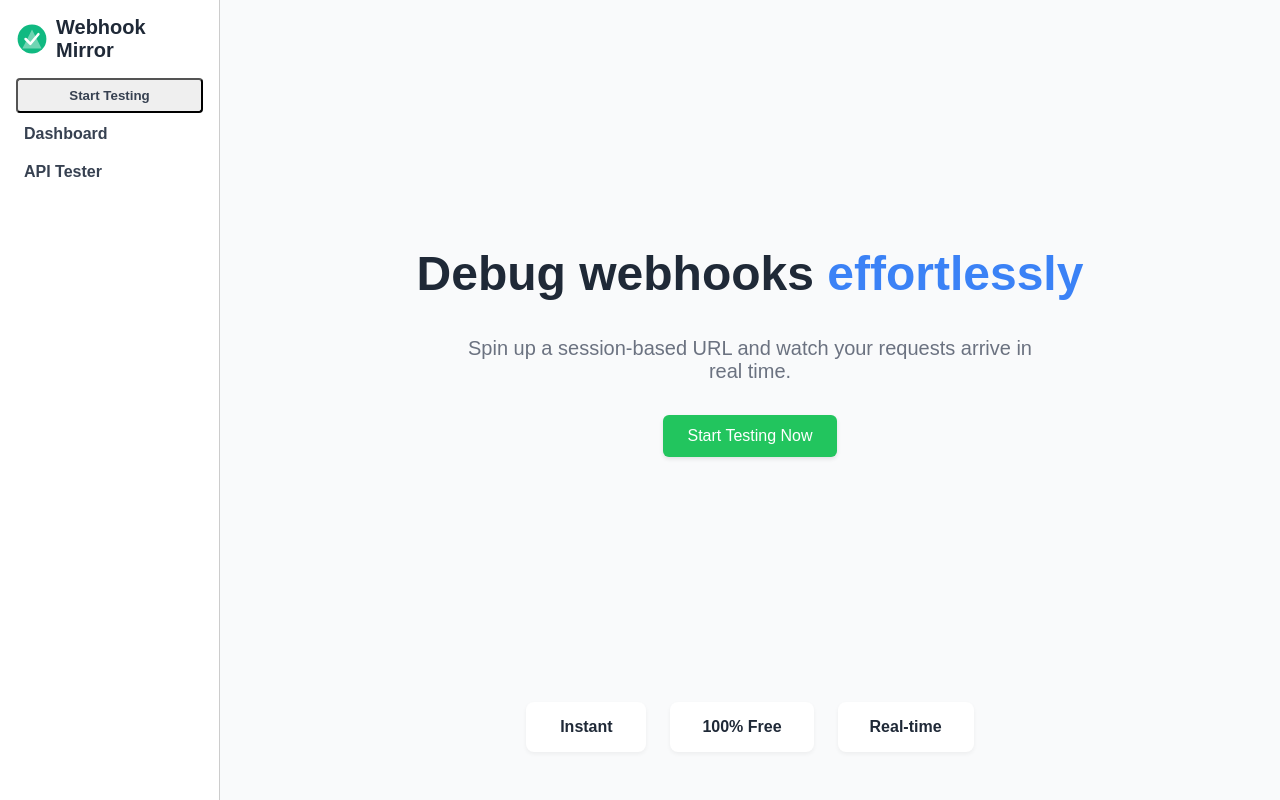
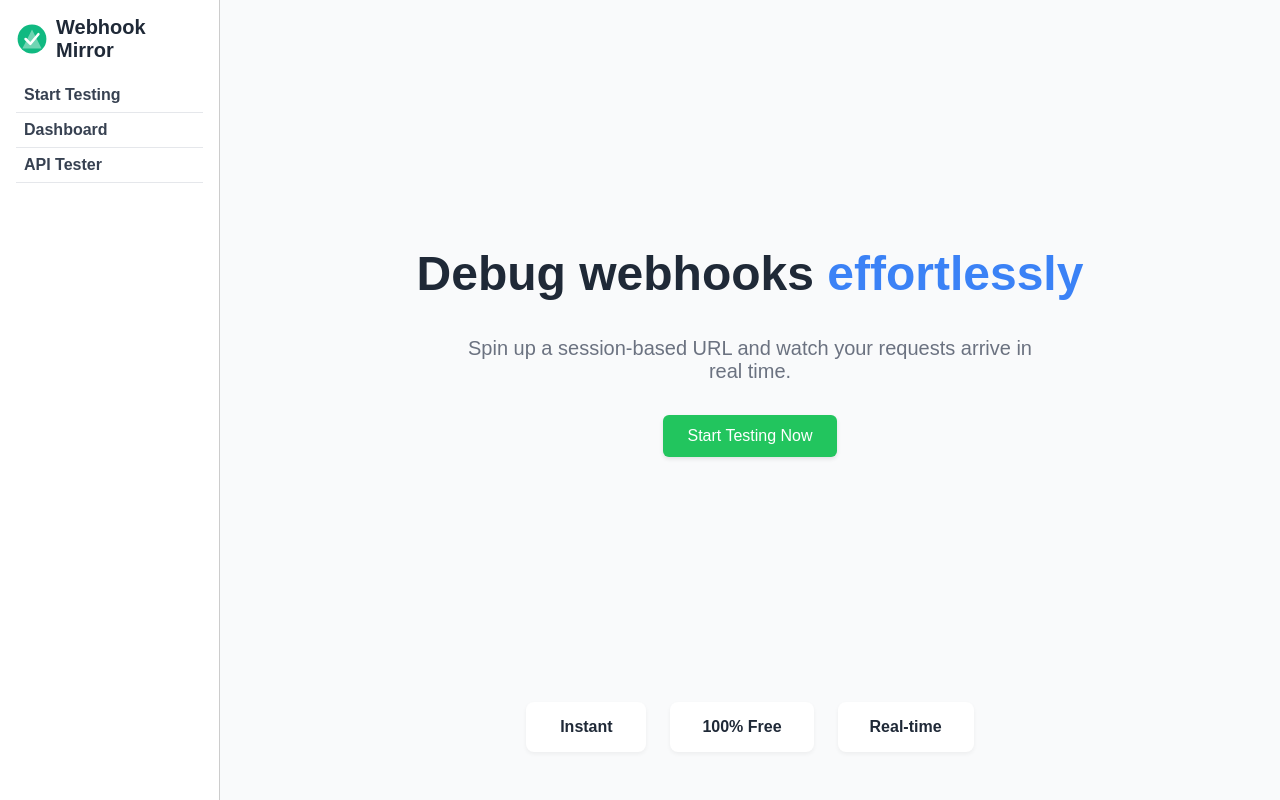
Before and after one commit to Ritwik-Shandilya/WebhookMirror, a React (Vite) app in the folder frontend/: page / in a window 1280 px wide. Built offline with nearby package versions, Linux system fonts and the light colour scheme.

Commit message:
Style sidebar items

```diff
--- a/frontend/src/components/SidebarLayout.tsx
+++ b/frontend/src/components/SidebarLayout.tsx
@@ -33,7 +33,17 @@ const SidebarLayout: React.FC<Props> = ({ children }) => {
             <span className="logo-text">Webhook Mirror</span>
           </Link>
         </div>
-        <button className="nav-item" onClick={startTesting}>Start Testing</button>
+        <div
+          className="nav-item"
+          role="button"
+          tabIndex={0}
+          onClick={startTesting}
+          onKeyDown={e => {
+            if (e.key === 'Enter' || e.key === ' ') startTesting();
+          }}
+        >
+          Start Testing
+        </div>
         <Link to="/dashboard" className="nav-item">Dashboard</Link>
         <Link to="/api-test" className="nav-item">API Tester</Link>
       </div>
--- a/frontend/src/index.css
+++ b/frontend/src/index.css
@@ -233,13 +233,14 @@ button:disabled {
 
 .nav-item {
   padding: 0.5rem;
-  margin-bottom: 0.25rem;
-  border-radius: 4px;
+  margin-bottom: 0;
+  border-radius: 0;
   text-decoration: none;
   display: block;
   font-weight: 600;
   color: #374151;
   transition: background 0.2s;
+  border-bottom: 1px solid #e5e7eb;
 }
 .nav-item:hover {
   background: #f3f4f6;
```
